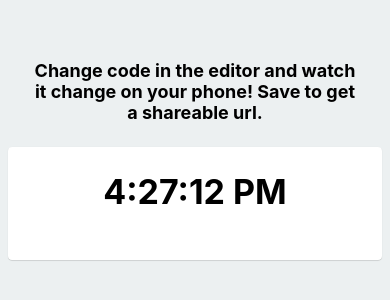
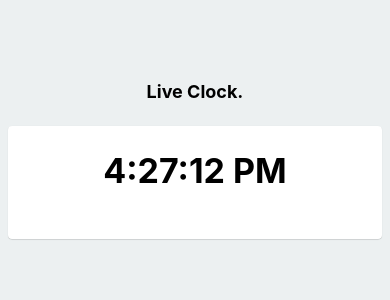
Before and after one commit to D-Coder135/LiveClock_React-Native, a React Native app: screen / in a window 390 px wide. Shown: the part 270-570 px from the top of the page. Built offline with nearby package versions, Linux system fonts and the light colour scheme.

Commit message:
update the text inside the Text tag

```diff
--- a/App.js
+++ b/App.js
@@ -12,7 +12,7 @@ export default function App() {
   return (
     <View style={styles.container}>
       <Text style={styles.paragraph}>
-        Change code in the editor and watch it change on your phone! Save to get a shareable url.
+        Live Clock.
       </Text>
       <Card>
         <LiveClock />
```
